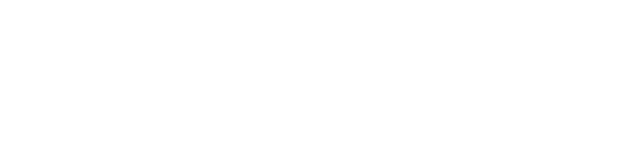
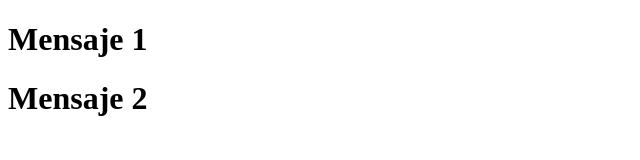
Before and after one commit to Yeisson-Miguel/git_curso_v2, a plain HTML site: page index.html in a window 1280 px wide. Shown: the whole page, without its empty margins (0-640 px from the left). Drawn offline with Linux system fonts and the light colour scheme.

Commit message:
Coloque dos mensajes con h1

```diff
--- a/index.html
+++ b/index.html
@@ -7,6 +7,8 @@
     <title>Mi primera pagina ejemplo git</title>
 </head>
 <body>
+    <h1>Mensaje 1</h1>
+    <h1>Mensaje 2</h1>
 
 </body>
 </html>
```
